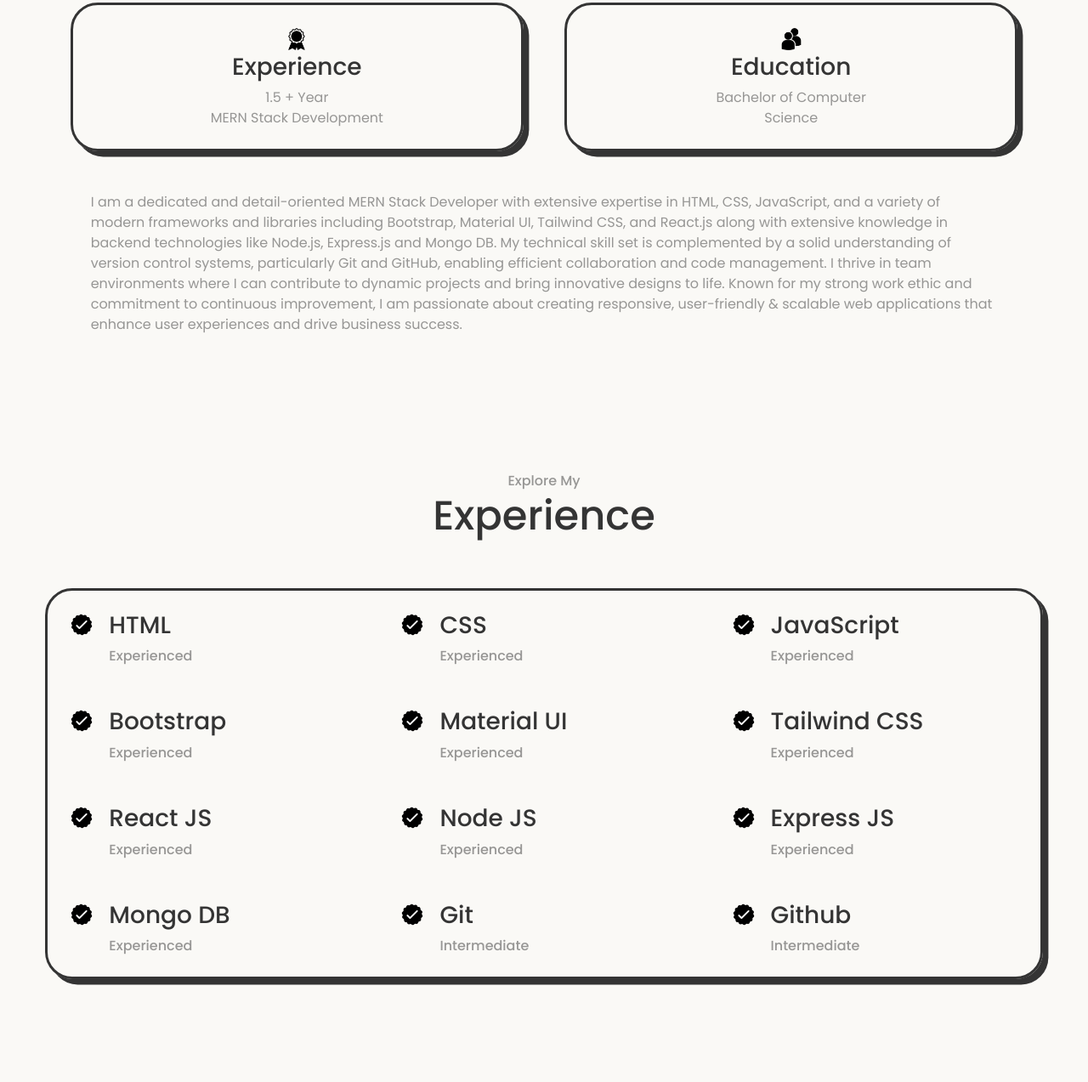
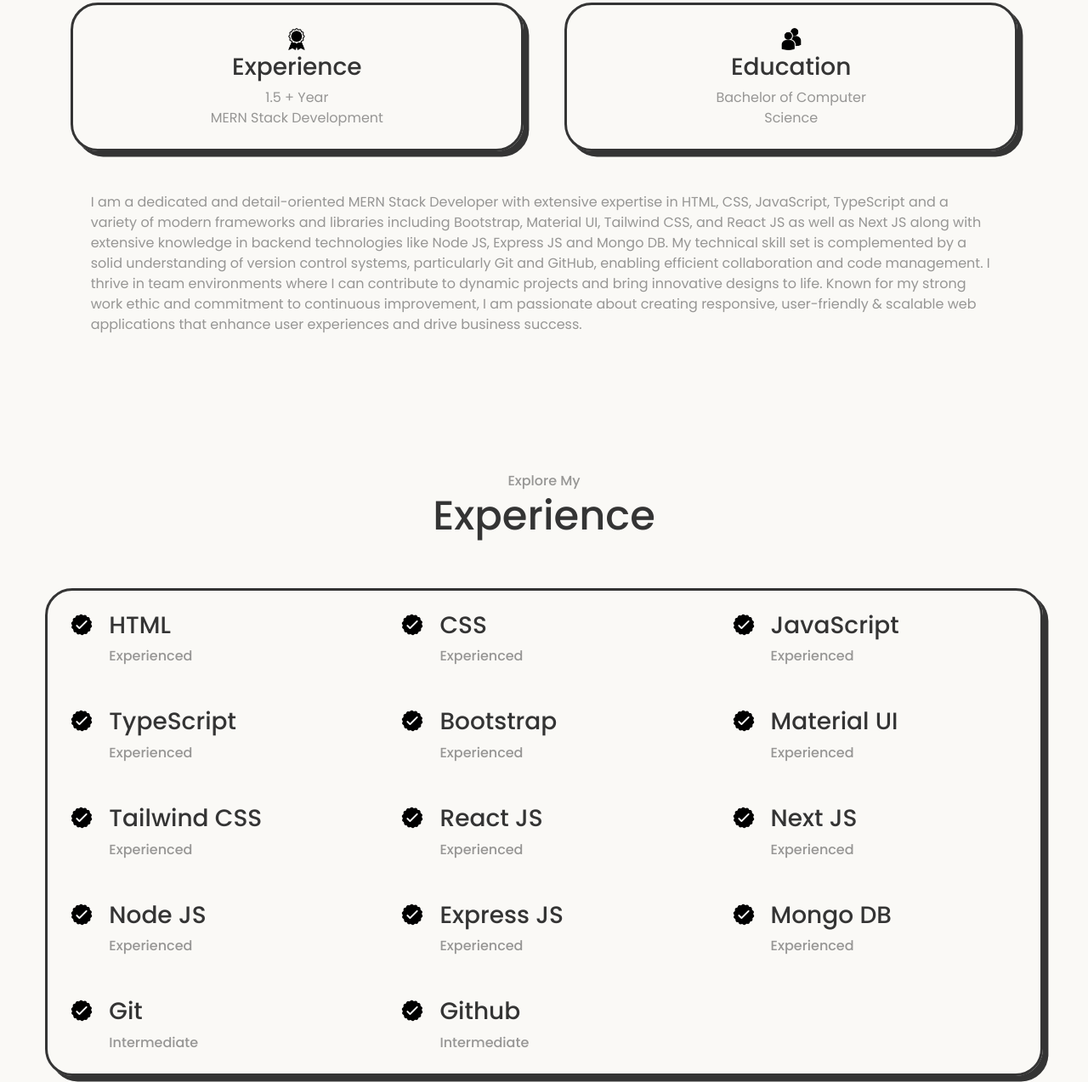
Before and after one commit to iAhmedAbbas7/personalportfolio.github.io, a plain HTML site: page index.html in a window 1280 px wide. Shown: the part 790-2063 px from the top of the page at 85% size. Drawn offline with nearby package versions, Linux system fonts and the light colour scheme.

Commit message:
Added new Projects along with some other Updates

```diff
--- a/index.html
+++ b/index.html
@@ -166,18 +166,18 @@
         <div class="col-md-10 col-11 text-md-start text-center pt-md-0 pt-3">
           <p class="about-text">
             I am a dedicated and detail-oriented MERN Stack Developer with
-            extensive expertise in HTML, CSS, JavaScript, and a variety of
-            modern frameworks and libraries including Bootstrap, Material UI,
-            Tailwind CSS, and React.js along with extensive knowledge in backend
-            technologies like Node.js, Express.js and Mongo DB. My technical
-            skill set is complemented by a solid understanding of version
-            control systems, particularly Git and GitHub, enabling efficient
-            collaboration and code management. I thrive in team environments
-            where I can contribute to dynamic projects and bring innovative
-            designs to life. Known for my strong work ethic and commitment to
-            continuous improvement, I am passionate about creating responsive,
-            user-friendly & scalable web applications that enhance user
-            experiences and drive business success.
+            extensive expertise in HTML, CSS, JavaScript, TypeScript and a
+            variety of modern frameworks and libraries including Bootstrap,
+            Material UI, Tailwind CSS, and React JS as well as Next JS along
+            with extensive knowledge in backend technologies like Node JS,
+            Express JS and Mongo DB. My technical skill set is complemented by a
+            solid understanding of version control systems, particularly Git and
+            GitHub, enabling efficient collaboration and code management. I
+            thrive in team environments where I can contribute to dynamic
+            projects and bring innovative designs to life. Known for my strong
+            work ethic and commitment to continuous improvement, I am passionate
+            about creating responsive, user-friendly & scalable web applications
+            that enhance user experiences and drive business success.
           </p>
         </div>
       </section>
@@ -237,6 +237,20 @@
               <span>Experienced</span>
             </div>
           </article>
+          <!-- TypeScript -->
+          <article
+            class="d-flex align-items-start justify-content-center gap-3"
+          >
+            <img
+              src="assets/checkmark.png"
+              alt="Skills"
+              class="img-fluid icon"
+            />
+            <div>
+              <h3>TypeScript</h3>
+              <span>Experienced</span>
+            </div>
+          </article>
           <!-- Bootstrap -->
           <article
             class="d-flex align-items-start justify-content-center gap-3"
@@ -290,6 +304,20 @@
             />
             <div>
               <h3>React JS</h3>
+              <span>Experienced</span>
+            </div>
+          </article>
+          <!-- Next JS -->
+          <article
+            class="d-flex align-items-start justify-content-center gap-3"
+          >
+            <img
+              src="assets/checkmark.png"
+              alt="Skills"
+              class="img-fluid icon"
+            />
+            <div>
+              <h3>Next JS</h3>
               <span>Experienced</span>
             </div>
           </article>
@@ -376,6 +404,46 @@
         >
           <span class="section-subtext">Browse My Recent</span>
           <h1 class="section-title">Projects</h1>
+        </div>
+        <!-- JobHunt -->
+        <div
+          class="col-md-5 col-12 project-container d-flex align-items-center justify-content-center flex-column gap-3"
+        >
+          <img
+            src="assets/jobhunt.png"
+            alt="JobHunt"
+            class="img-fluid project-img"
+          />
+          <h3>JobHunt</h3>
+          <div
+            class="project-btns d-flex align-items-center justify-content-center gap-4"
+          >
+            <button
+              onclick="window.open('https://github.com/iAhmedAbbas7/jobhunt-frontend.git','_blank')"
+            >
+              Github
+            </button>
+          </div>
+        </div>
+        <!-- Instagram -->
+        <div
+          class="col-md-5 col-12 project-container d-flex align-items-center justify-content-center flex-column gap-3"
+        >
+          <img
+            src="assets/instagram-logo.png"
+            alt="Instagram"
+            class="img-fluid project-img"
+          />
+          <h3>Instagram</h3>
+          <div
+            class="project-btns d-flex align-items-center justify-content-center gap-4"
+          >
+            <button
+              onclick="window.open('https://github.com/iAhmedAbbas7/instagram-frontend.git','_blank')"
+            >
+              Github
+            </button>
+          </div>
         </div>
         <!-- Techify Repairs -->
         <div
```
Also changed, not shown: assets/instagram-logo.png (added), assets/jobhunt.png (added), 1 other file.
